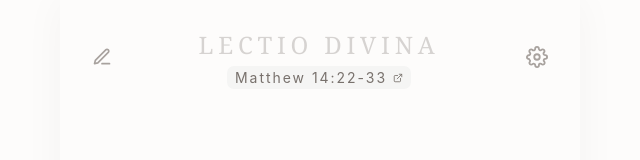
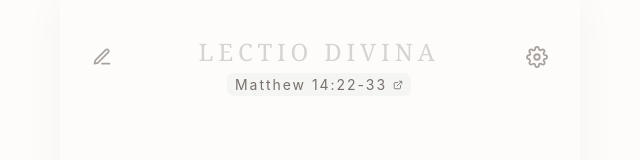
Before and after one commit to Lectio-Divina/lectio_divina_local, a React (Vite) app: page / in a window 1280 px wide. Shown: the top 160 px of the page, without its empty margins (320-960 px from the left). Built offline with nearby package versions, Linux system fonts and the light colour scheme.

Commit message:
Adjust title area positioning with translation
Added vertical translation to title area for better alignment.

```diff
--- a/src/styles.css
+++ b/src/styles.css
@@ -42,7 +42,7 @@ a { color: inherit; }
 .icon-button:hover { color:#57534e; }
 :root[data-theme="dark"] .icon-button:hover { color:#e7e5e4; }
 .journal-dot { position:absolute; top:7px; right:7px; width:7px; height:7px; background:#d97706; border-radius:50%; }
-.title-area { display:flex; flex-direction:column; align-items:center; }
+.title-area { display:flex; flex-direction:column; align-items:center; transform: translateY(7px); }
 .title-area h1 { margin:0; font: 500 24px Georgia, serif; letter-spacing:.20em; text-transform:uppercase; color:#d6d3d1; }
 .reading-link { display:flex; align-items:center; gap:6px; margin-top:5px; padding:3px 8px; border-radius:7px; background:#f5f5f4; color:#78716c; font-size:14px; letter-spacing:.14em; text-decoration:none; max-width:300px; overflow:hidden; white-space:nowrap; }
 .reading-link span { overflow:hidden; text-overflow:ellipsis; }
```
